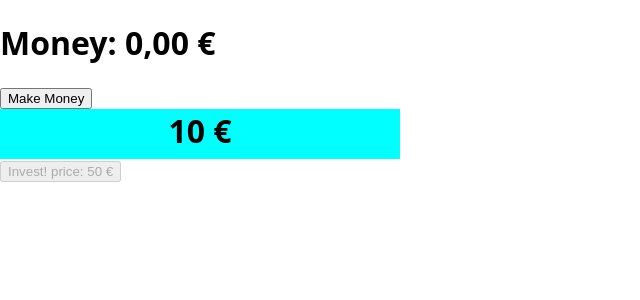
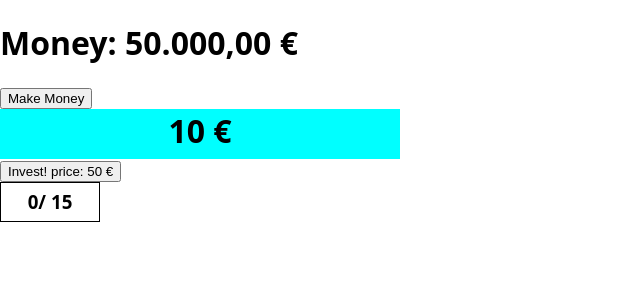
Before and after one commit to Satttoshi/idle-boss, a Next.js app: page / in a window 1280 px wide. Shown: the top 300 px of the page, without its empty margins (0-640 px from the left). Built offline with nearby package versions, Linux system fonts and the light colour scheme.

Commit message:
create Milestones component

```diff
--- /dev/null
+++ b/src/components/Milestones.js
@@ -0,0 +1,21 @@
+import styled from "styled-components";
+
+export default function Milestones({ investCount }) {
+  return (
+    <StyledBox>
+      <h3>{investCount + "/ 15"}</h3>
+    </StyledBox>
+  );
+}
+
+const StyledBox = styled.div`
+  border: 1px solid black;
+  width: 100px;
+  height: 40px;
+  display: grid;
+  place-items: center;
+
+  h3 {
+    margin: 0;
+  }
+`;
--- a/src/components/Product.js
+++ b/src/components/Product.js
@@ -3,6 +3,7 @@ import ProgressBar from "./ProgressBar";
 import useStore from "~/src/zustand/store";
 import { useState } from "react";
 import InvestButton from "./InvestButton";
+import Milestones from "./Milestones";
 
 export default function Product() {
   const { setMoney, tiers, setTier, money } = useStore();
@@ -34,10 +35,11 @@ export default function Product() {
       id: "tier1",
       income: currentTier.income + 5,
       investPrice: currentTier.investPrice + 50,
+      investCount: currentTier.investCount + 1,
     });
   }
 
-  const { investPrice } = getTierById("tier1");
+  const { investPrice, investCount } = getTierById("tier1");
 
   return (
     <>
@@ -53,6 +55,7 @@ export default function Product() {
         money={money}
         investPrice={investPrice}
       />
+      <Milestones investCount={investCount} />
     </>
   );
 }
--- a/src/zustand/store.js
+++ b/src/zustand/store.js
@@ -1,7 +1,7 @@
 import { create as createStore } from "zustand";
 
 const useStore = createStore((set) => ({
-  money: 0,
+  money: 50000,
   tiers: [
     {
       id: "tier1",
@@ -11,6 +11,7 @@ const useStore = createStore((set) => ({
       income: 10,
       delay: 2000,
       investPrice: 50,
+      investCount: 0,
     },
     {
       id: "tier2",
@@ -20,6 +21,7 @@ const useStore = createStore((set) => ({
       income: 20,
       delay: 3000,
       investPrice: 200,
+      investCount: 0,
     },
   ],
   setMoney: (amount) => set((state) => ({ money: state.money + amount })),
```
